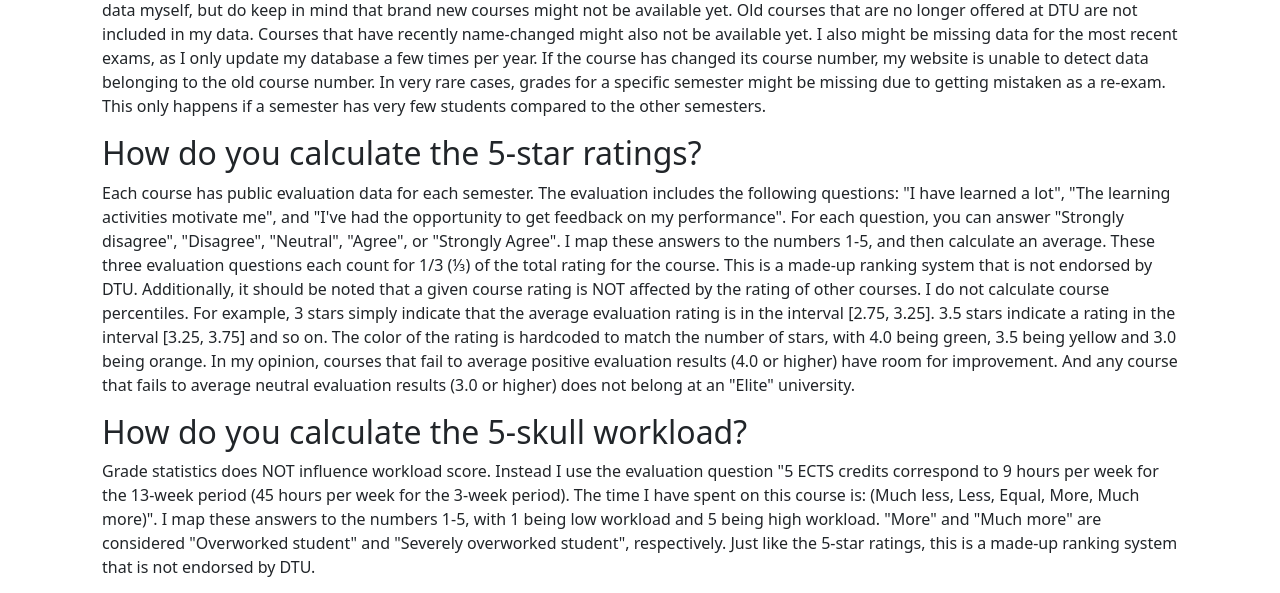
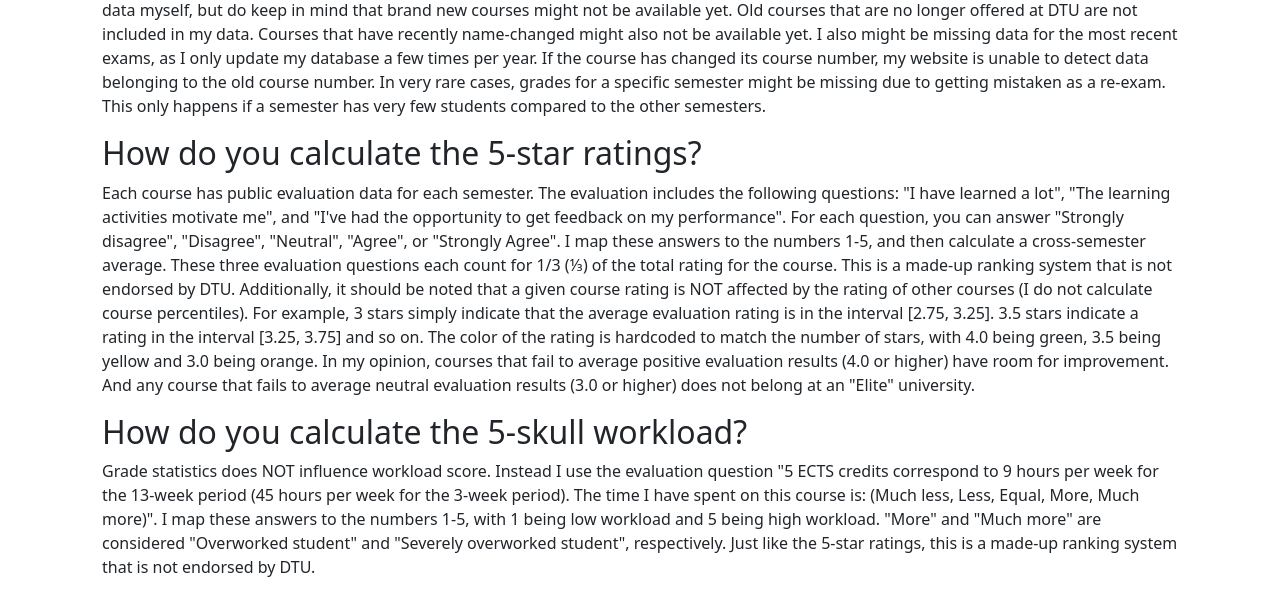
Before and after one commit to JonatanRasmussen/dtu-course-browser, a Flask app: page /faq in a window 1280 px wide. Shown: the part 1789-2382 px from the top of the page. Run offline with Flask 3, Linux system fonts and the light colour scheme; parts of the project's set-up code (start-up, migrations or seed data) failed here and were passed over; some libraries are stand-ins or nearby versions.

Commit message:
Updated FAQ to specify that the average ratings are cross-semester.

```diff
--- a/website/templates/faq.html
+++ b/website/templates/faq.html
@@ -70,7 +70,7 @@
 
     <div class="faq-section">
       <h2>How do you calculate the 5-star ratings?</h2>
-      <p>Each course has public evaluation data for each semester. The evaluation includes the following questions: "I have learned a lot", "The learning activities motivate me", and "I've had the opportunity to get feedback on my performance". For each question, you can answer "Strongly disagree", "Disagree", "Neutral", "Agree", or "Strongly Agree". I map these answers to the numbers 1-5, and then calculate an average. These three evaluation questions each count for 1/3 (⅓) of the total rating for the course. This is a made-up ranking system that is not endorsed by DTU. Additionally, it should be noted that a given course rating is NOT affected by the rating of other courses. I do not calculate course percentiles. For example, 3 stars simply indicate that the average evaluation rating is in the interval [2.75, 3.25]. 3.5 stars indicate a rating in the interval [3.25, 3.75] and so on. The color of the rating is hardcoded to match the number of stars, with 4.0 being green, 3.5 being yellow and 3.0 being orange. In my opinion, courses that fail to average positive evaluation results (4.0 or higher) have room for improvement. And any course that fails to average neutral evaluation results (3.0 or higher) does not belong at an "Elite" university.</p>
+      <p>Each course has public evaluation data for each semester. The evaluation includes the following questions: "I have learned a lot", "The learning activities motivate me", and "I've had the opportunity to get feedback on my performance". For each question, you can answer "Strongly disagree", "Disagree", "Neutral", "Agree", or "Strongly Agree". I map these answers to the numbers 1-5, and then calculate a cross-semester average. These three evaluation questions each count for 1/3 (⅓) of the total rating for the course. This is a made-up ranking system that is not endorsed by DTU. Additionally, it should be noted that a given course rating is NOT affected by the rating of other courses (I do not calculate course percentiles). For example, 3 stars simply indicate that the average evaluation rating is in the interval [2.75, 3.25]. 3.5 stars indicate a rating in the interval [3.25, 3.75] and so on. The color of the rating is hardcoded to match the number of stars, with 4.0 being green, 3.5 being yellow and 3.0 being orange. In my opinion, courses that fail to average positive evaluation results (4.0 or higher) have room for improvement. And any course that fails to average neutral evaluation results (3.0 or higher) does not belong at an "Elite" university.</p>
     </div>
 
     <div class="faq-section">
```
